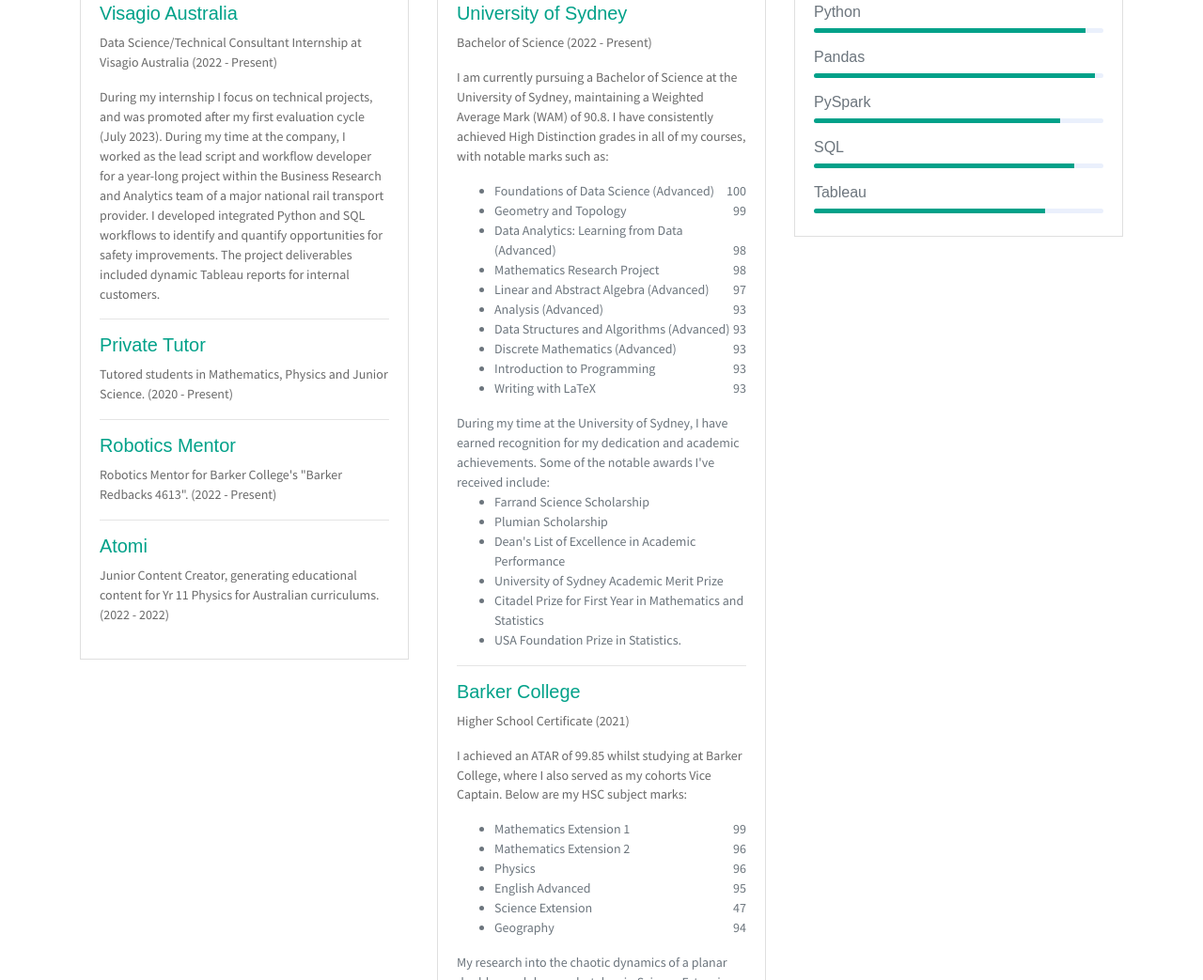
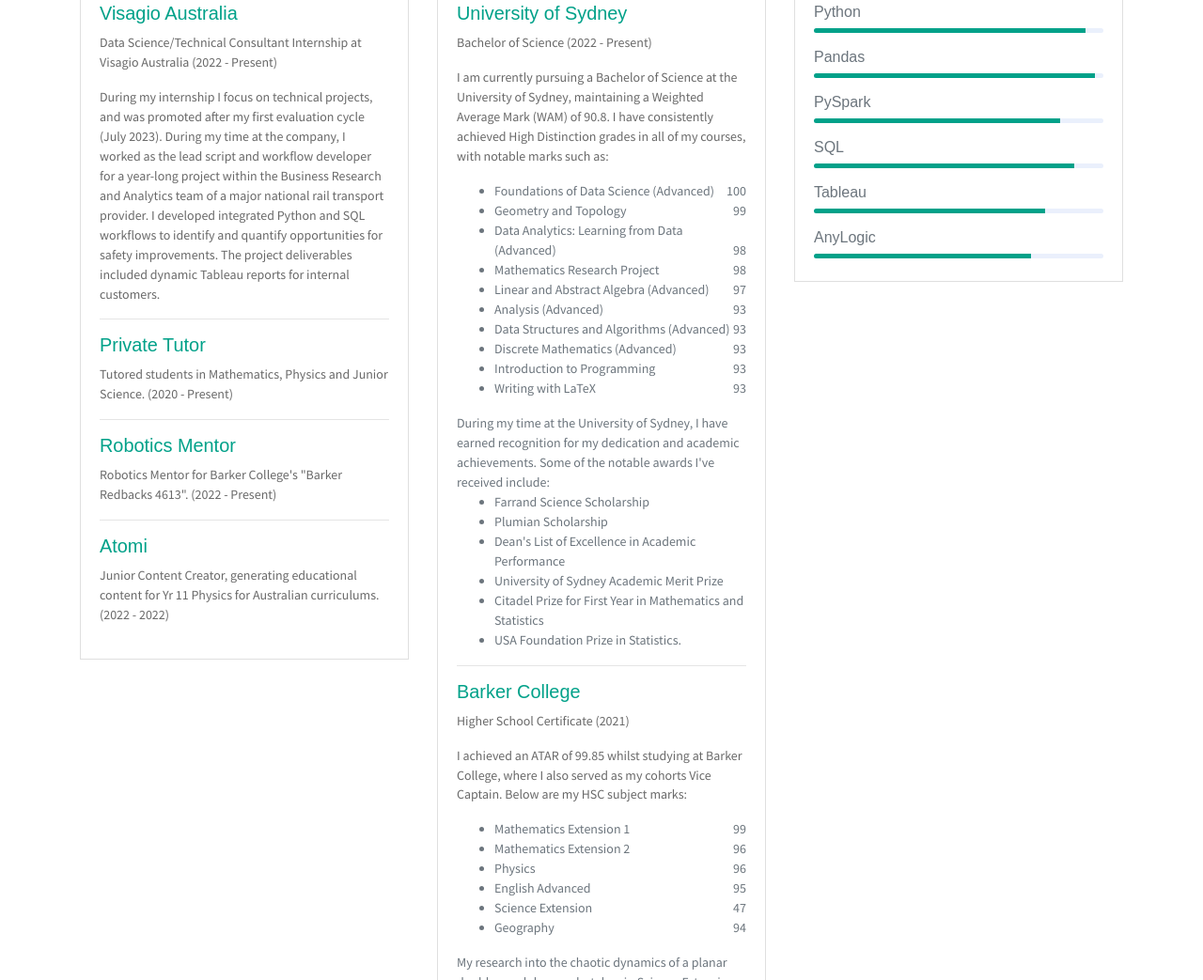
Before and after one commit to bredose/bredose.github.io, a website: page index.html in a window 1280 px wide. Shown: the part 2937-3980 px from the top of the page at 94% size. Drawn offline with Linux system fonts and the light colour scheme; some packages are replaced by stand-ins of ours.

Commit message:
Add progress bar for AnyLogic

```diff
--- a/index.html
+++ b/index.html
@@ -371,6 +371,10 @@
                             <div class="progress mb-3">
                                 <div class="progress-bar bg-danger" role="progressbar" style="width: 80%" aria-valuenow="75" aria-valuemin="0" aria-valuemax="100"></div>
                             </div>
+                            <h6>AnyLogic</h6>
+                            <div class="progress mb-3">
+                                <div class="progress-bar bg-danger" role="progressbar" style="width: 75%" aria-valuenow="75" aria-valuemin="0" aria-valuemax="100"></div>
+                            </div>
                         </div>
                     </div>
                 </div>
```
